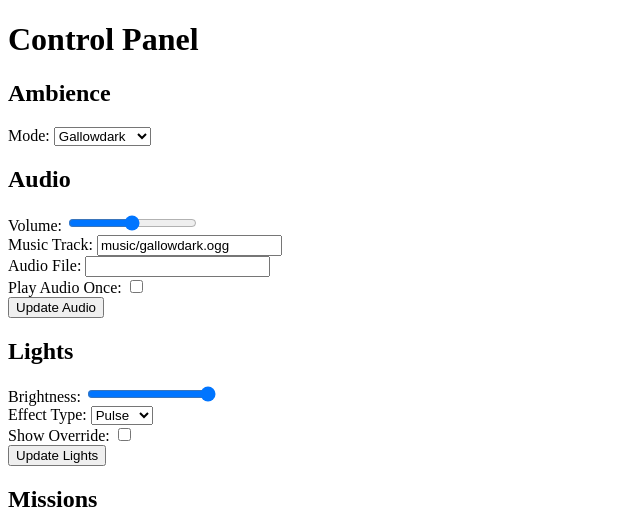
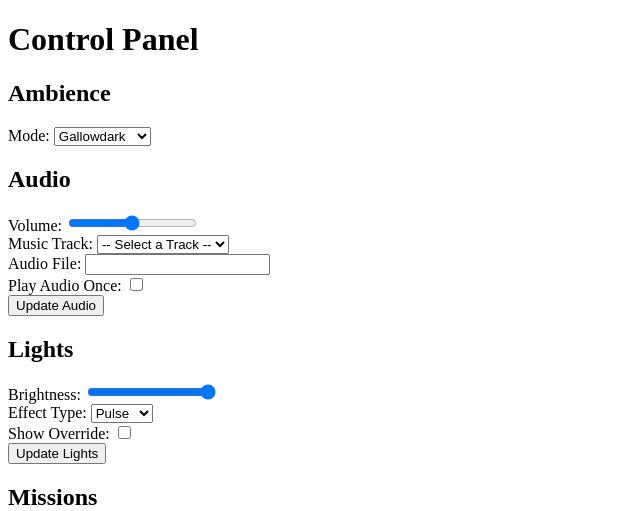
Before and after one commit to harkano/gallowdark, a Flask app: page / in a window 1280 px wide. Shown: the top 511 px of the page, without its empty margins (0-640 px from the left). Run offline with Flask 3, Linux system fonts and the light colour scheme; data that the repository does not hold is empty.

Commit message:
Update index.html

```diff
--- a/templates/index.html
+++ b/templates/index.html
@@ -28,7 +28,9 @@
     <input type="range" id="volume" name="volume" min="0" max="100" value="{{ audio_config.get('volume', 100) }}">
     <br>
     <label for="music">Music Track:</label>
-    <input type="text" id="music" name="music" value="{{ audio_config.get('music', '') }}">
+    <select id="music" name="music">
+    <option value="">-- Select a Track --</option>
+    </select>
     <br>
     <label for="audio">Audio File:</label>
     <input type="text" id="audio" name="audio" value="{{ audio_config.get('audio', '') }}">
@@ -74,6 +76,26 @@
     <button onclick="applyMission()">Apply Mission</button>
 
     <script>
+    $(document).ready(function() {
+        fetchMusicTracks();
+    });
+
+    function fetchMusicTracks() {
+        $.ajax({
+            url: '/get_music_tracks',
+            type: 'GET',
+            success: function(musicFiles) {
+                const musicSelect = document.getElementById('music');
+                musicFiles.forEach(track => {
+                    const option = document.createElement('option');
+                    option.value = track;
+                    option.text = track;
+                    musicSelect.add(option);
+                });
+            }
+        });
+    }
+
         function updateAudio() {
             const data = {
                 volume: Number(document.getElementById('volume').value),
```
